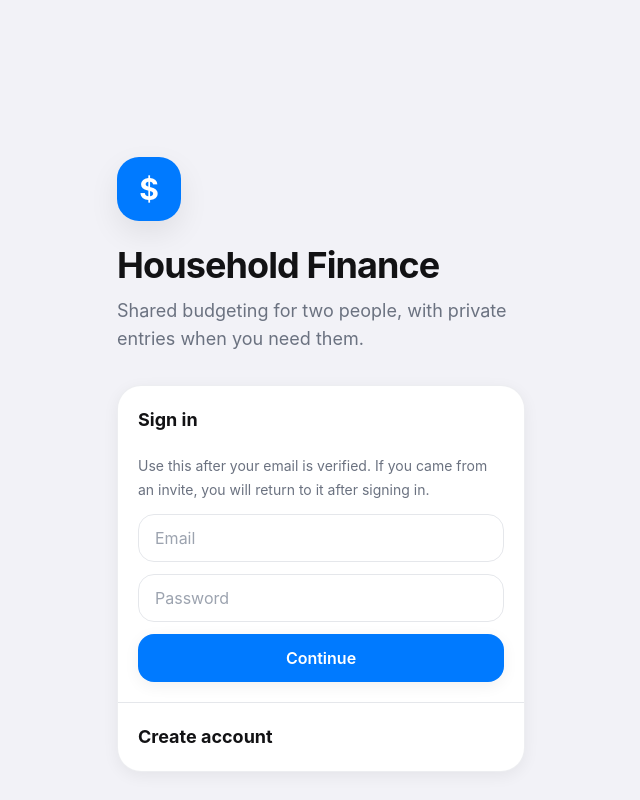
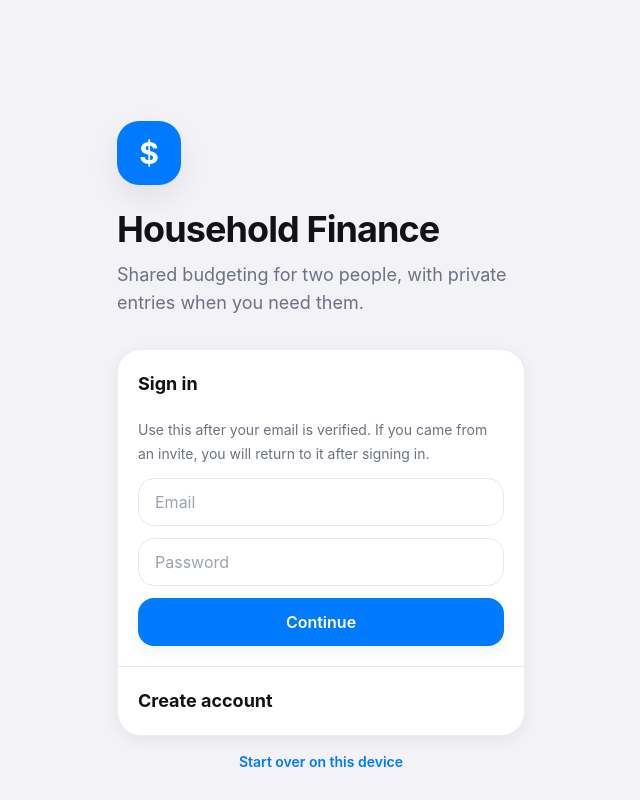
Before and after one commit to Mehedih178/household-finance, a Next.js app: page /auth in a window 1280 px wide. Shown: the whole page, without its empty margins (319-959 px from the left). Built offline with nearby package versions, Linux system fonts and the light colour scheme.

Commit message:
Improve invite signup recovery

```diff
--- a/app/auth/page.tsx
+++ b/app/auth/page.tsx
@@ -1,11 +1,13 @@
+import Link from "next/link";
 import { signIn, signUp } from "@/app/actions";
 
 export default function AuthPage({
   searchParams
 }: {
-  searchParams?: { error?: string; next?: string };
+  searchParams?: { error?: string; message?: string; next?: string };
 }) {
   const next = searchParams?.next?.startsWith("/") ? searchParams.next : "/dashboard";
+  const isInviteFlow = next.startsWith("/invite/");
 
   return (
     <main className="mx-auto flex min-h-dvh max-w-md flex-col justify-end bg-app-bg px-5 pb-[calc(28px+env(safe-area-inset-bottom))] pt-[env(safe-area-inset-top)]">
@@ -25,8 +27,20 @@ export default function AuthPage({
         </div>
       ) : null}
 
+      {searchParams?.message ? (
+        <div className="mb-4 rounded-2xl border border-app-tint/30 bg-app-tint/10 p-4 text-sm text-app-tint">
+          {searchParams.message}
+        </div>
+      ) : null}
+
       <section className="ios-card overflow-hidden">
-        <details className="group border-b border-app-line" open>
+        {isInviteFlow ? (
+          <div className="border-b border-app-line bg-app-tint/10 p-5 text-sm leading-6 text-app-muted">
+            You are accepting a household invite. If this is a new account, create it with the same email address the invite was sent to.
+          </div>
+        ) : null}
+
+        <details className="group border-b border-app-line" open={!isInviteFlow}>
           <summary className="cursor-pointer list-none p-5 text-lg font-bold text-app-text">
             Sign in
           </summary>
@@ -41,7 +55,7 @@ export default function AuthPage({
           </form>
         </details>
 
-        <details className="group">
+        <details className="group" open={isInviteFlow}>
           <summary className="cursor-pointer list-none p-5 text-lg font-bold text-app-text">
             Create account
           </summary>
@@ -57,6 +71,10 @@ export default function AuthPage({
           </form>
         </details>
       </section>
+
+      <Link href={`/auth/reset?next=${encodeURIComponent(next)}`} className="mt-4 text-center text-sm font-semibold text-app-tint">
+        Start over on this device
+      </Link>
     </main>
   );
 }
--- /dev/null
+++ b/app/auth/reset/route.ts
@@ -0,0 +1,16 @@
+import { NextResponse } from "next/server";
+import { createClient } from "@/lib/supabase/server";
+
+export async function GET(request: Request) {
+  const requestUrl = new URL(request.url);
+  const next = requestUrl.searchParams.get("next");
+  const supabase = createClient();
+
+  await supabase.auth.signOut();
+
+  const authUrl = new URL("/auth", request.url);
+  if (next?.startsWith("/")) authUrl.searchParams.set("next", next);
+  authUrl.searchParams.set("message", "You are signed out. Create a fresh account or sign in again.");
+
+  return NextResponse.redirect(authUrl);
+}
--- a/app/invite/[token]/page.tsx
+++ b/app/invite/[token]/page.tsx
@@ -41,14 +41,24 @@ export default async function AcceptInvitePage({
         ) : null}
 
         {user ? (
-          <form action={acceptInvitation} className="mt-6">
-            <input type="hidden" name="token" value={params.token} />
-            <button className="ios-button w-full" type="submit">Accept invite</button>
-          </form>
+          <div className="mt-6 grid gap-3">
+            <form action={acceptInvitation}>
+              <input type="hidden" name="token" value={params.token} />
+              <button className="ios-button w-full" type="submit">Accept invite</button>
+            </form>
+            <Link href={`/auth/reset?next=${encodeURIComponent(`/invite/${params.token}`)}`} className="ios-secondary-button w-full">
+              Use a different account
+            </Link>
+          </div>
         ) : (
-          <Link href={`/auth?next=${encodeURIComponent(`/invite/${params.token}`)}`} className="ios-button mt-6 w-full">
-            Sign in to accept
-          </Link>
+          <div className="mt-6 grid gap-3">
+            <Link href={`/auth?next=${encodeURIComponent(`/invite/${params.token}`)}`} className="ios-button w-full">
+              Create account or sign in
+            </Link>
+            <Link href={`/auth/reset?next=${encodeURIComponent(`/invite/${params.token}`)}`} className="text-center text-sm font-semibold text-app-tint">
+              Start over on this device
+            </Link>
+          </div>
         )}
       </section>
     </main>
```
